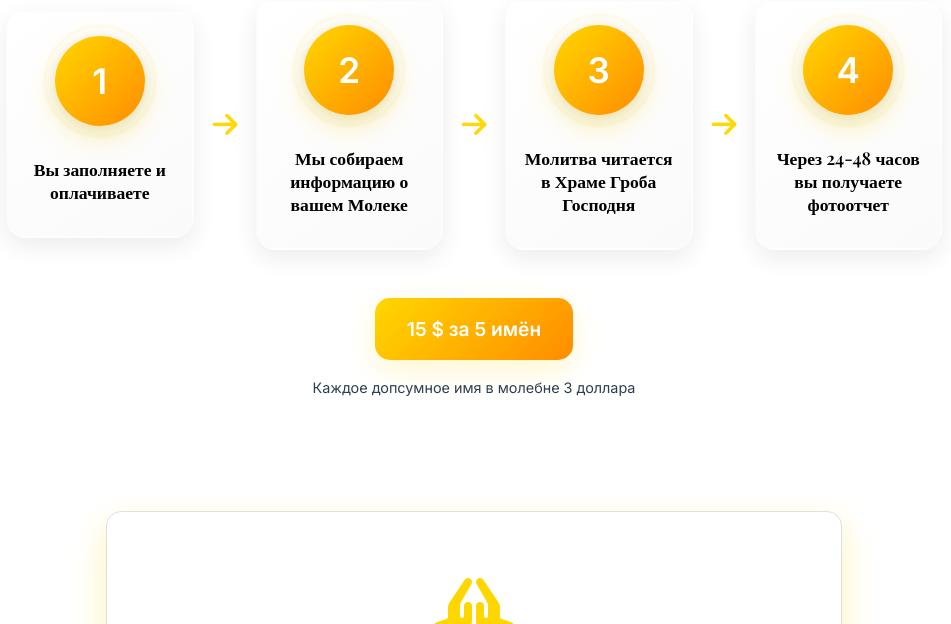
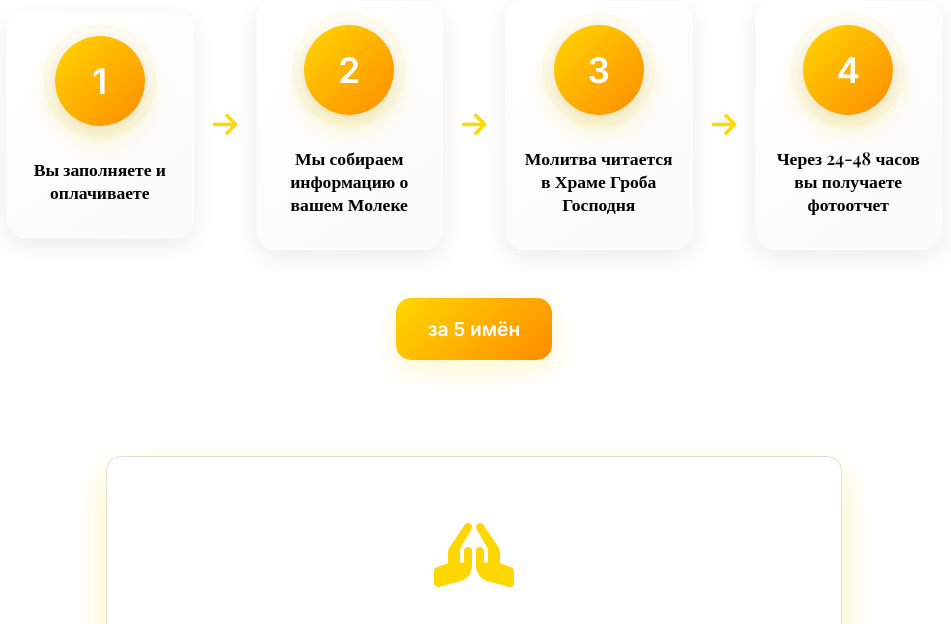
Before and after one commit to SaintSerd/LandingCraft-1, a Flask app: page / in a window 1280 px wide. Shown: the part 3325-3949 px from the top of the page, without its empty margins (166-1117 px from the left). Run offline with Flask 3, Linux system fonts and the light colour scheme.

Commit message:
Adjust the price display on the service description for clarity
Removes the fixed price of "15 $" and the additional cost description from the pricing section in `templates/index.html`.

Replit-Commit-Author: Agent
Replit-Commit-Session-Id: a35b1465-f3ef-4cd3-8389-5634677c3765
Replit-Commit-Screenshot-Url: https://storage.googleapis.com/screenshot-production-us-central1/4d5e73ac-d877-4d19-b208-cbb0903a08e0/a2ed3ef4-7221-4e6e-9a21-79dea5395cd4.jpg

```diff
--- a/templates/index.html
+++ b/templates/index.html
@@ -216,9 +216,8 @@
             </div>
             <div class="text-center mt-5">
                 <div class="pricing-badge">
-                    <span class="price">15 $ за 5 имён</span>
+                    <span class="price">за 5 имён</span>
                 </div>
-                <p class="pricing-note mt-3">Каждое допсумное имя в молебне 3 доллара</p>
             </div>
         </div>
     </section>
```
Also changed, not shown: attached_assets/targeted_element_1750878397645.png (added).
